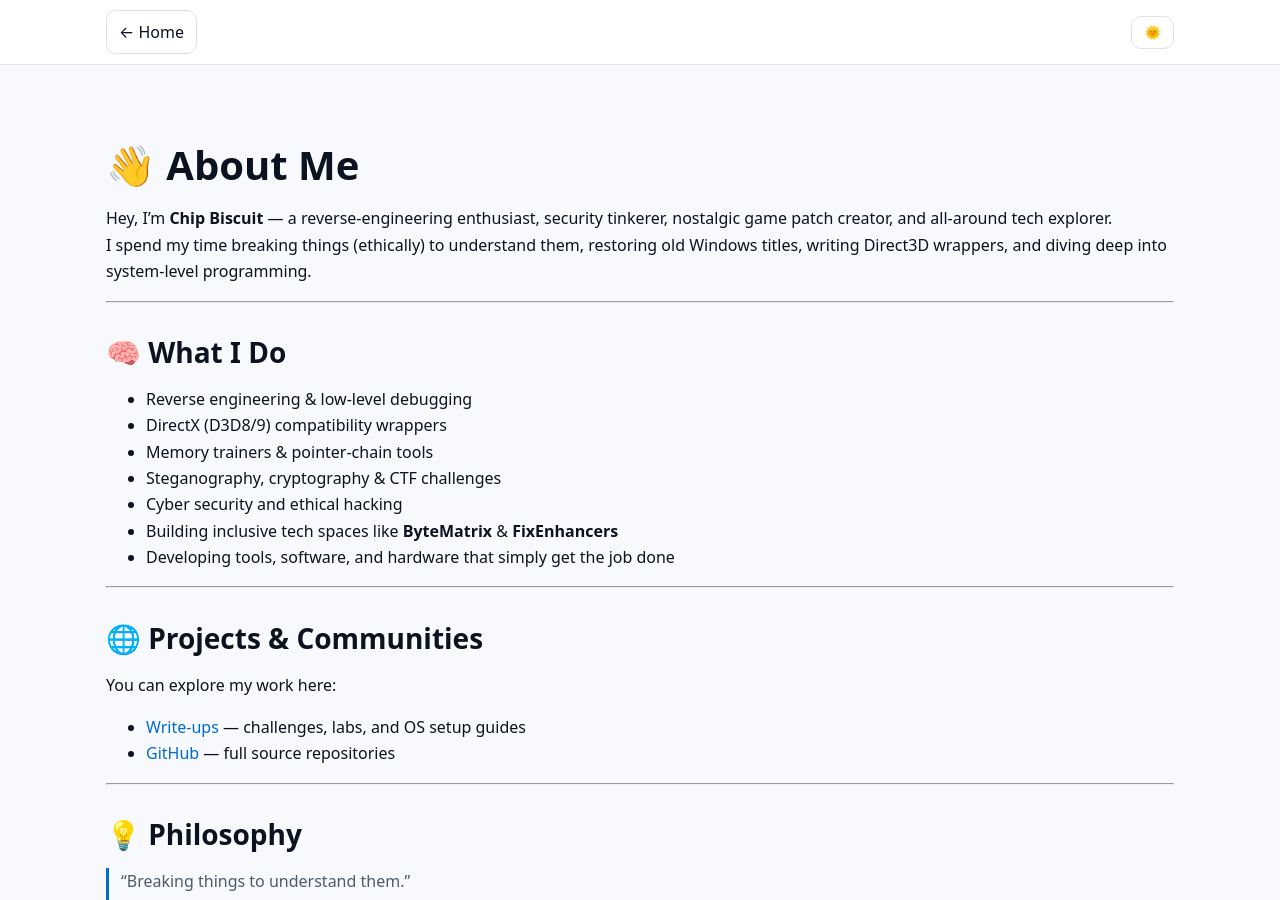
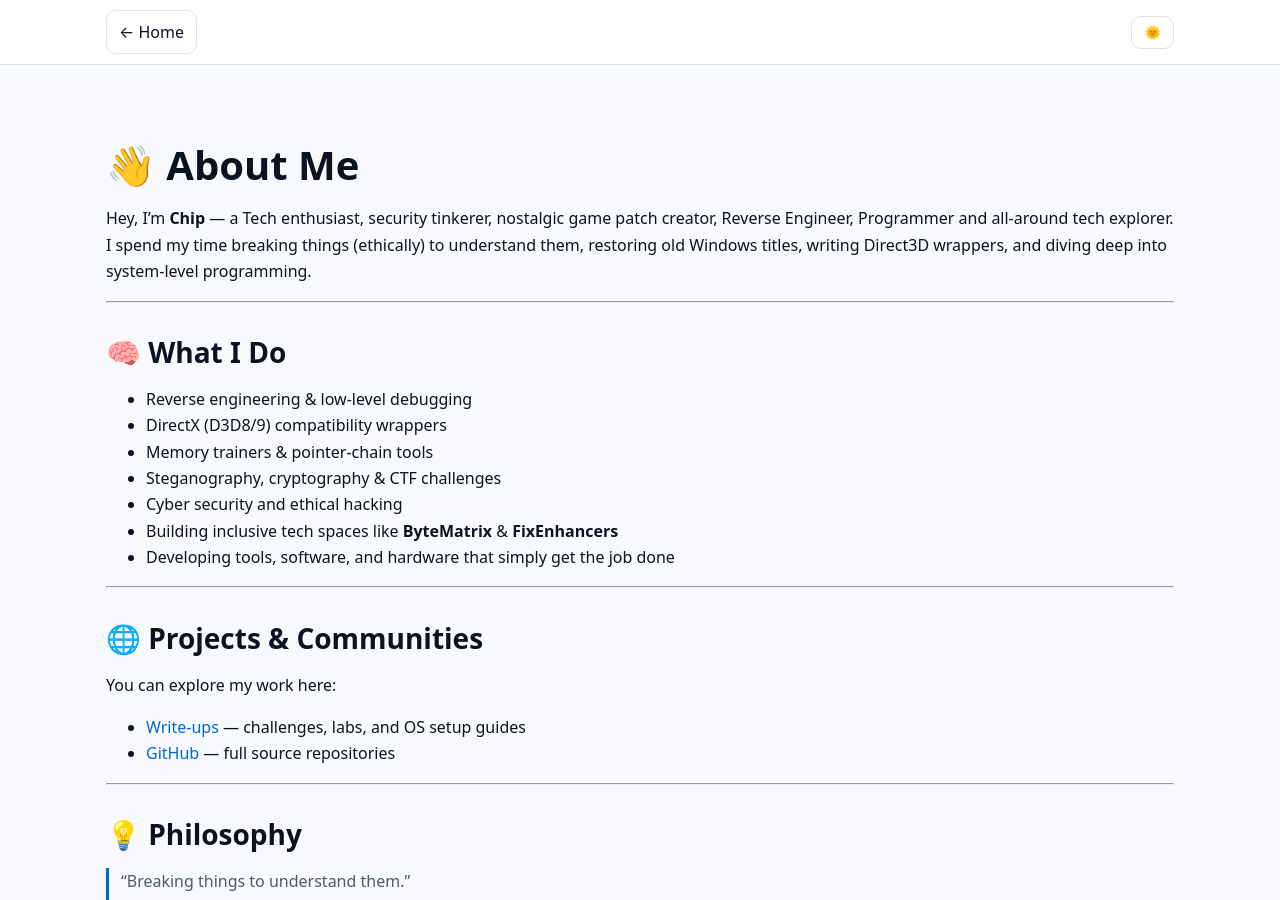
Before and after one commit to Chip-Biscuit/Chip-Biscuit.github.io, a Jekyll site: the page built from about/index.md, in a window 1280 px wide and 900 px high. Built offline with Jekyll 4.4.1, drawn with Linux system fonts in a browser that asks for light colours.

Commit message:
Update index.md

```diff
--- a/about/index.md
+++ b/about/index.md
@@ -6,7 +6,7 @@ summary: "Reverse Engineering · CTFs · Game Fixes · Cyber Security"
 
 # 👋 About Me
 
-Hey, I’m **Chip Biscuit** — a reverse-engineering enthusiast, security tinkerer, nostalgic game patch creator, and all-around tech explorer.
+Hey, I’m **Chip** — a Tech enthusiast, security tinkerer, nostalgic game patch creator, Reverse Engineer, Programmer and all-around tech explorer.
 I spend my time breaking things (ethically) to understand them, restoring old Windows titles, writing Direct3D wrappers, and diving deep into system-level programming.
 
 ---
```
